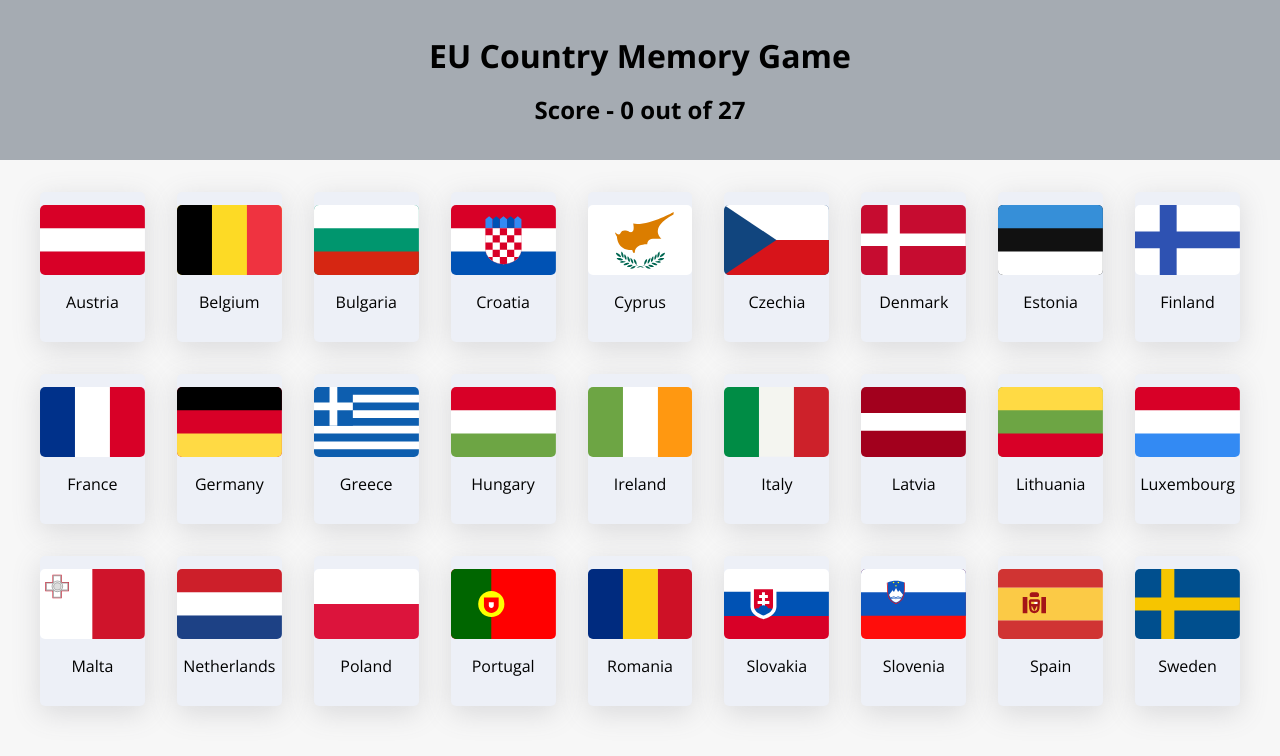
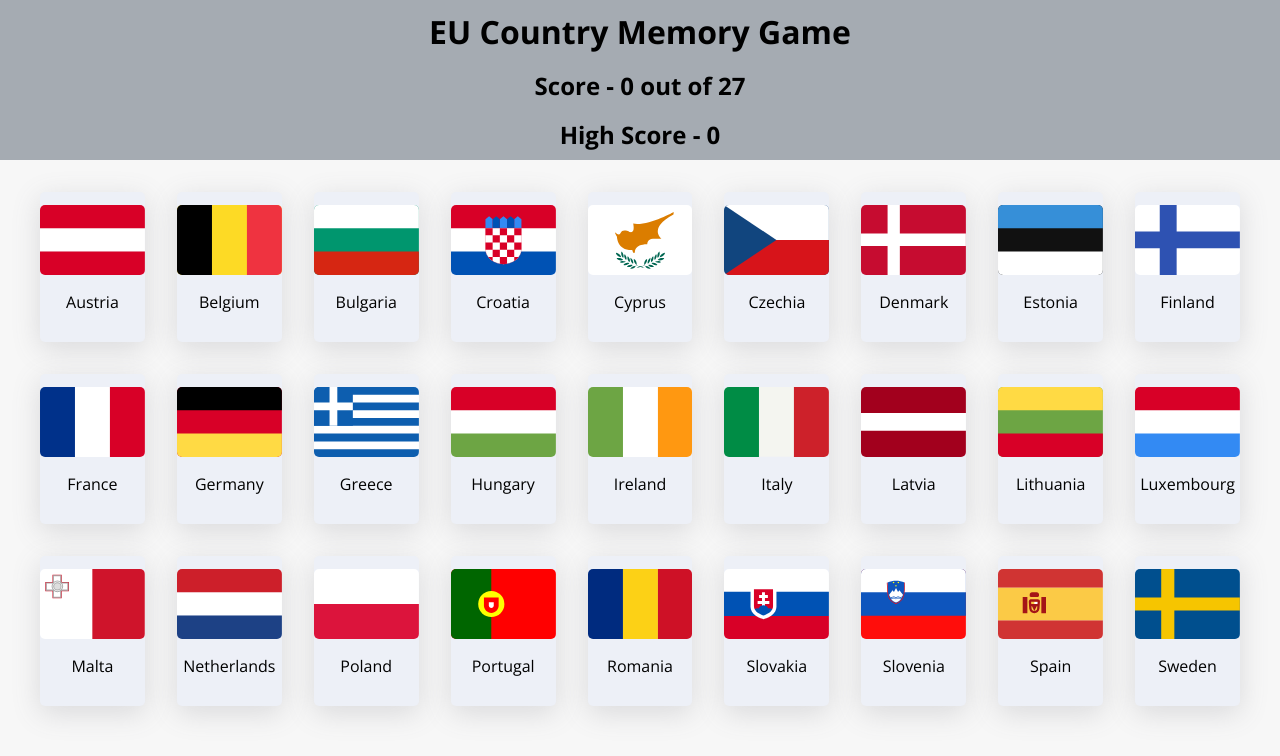
Before and after one commit to dave-forbes/memory-game, a React (Vite) app: page / in a window 1280 px wide. Shown: the top 756 px of the page. Built offline with nearby package versions, Linux system fonts and the light colour scheme.

Commit message:
added hiscore state that changes base on score

```diff
--- a/src/header.jsx
+++ b/src/header.jsx
@@ -1,8 +1,17 @@
+import { useEffect, useState } from "react";
+
 export default function Header({ score = 0 }) {
+  const [hiScore, setHiScore] = useState(0);
+
+  useEffect(() => {
+    setHiScore((prevHiScore) => (score > prevHiScore ? score : prevHiScore));
+  }, [score, hiScore]);
+
   return (
     <header>
       <h1>EU Country Memory Game</h1>
       <h2>Score - {score} out of 27 </h2>
+      <h2>High Score - {hiScore} </h2>
     </header>
   );
 }
```
